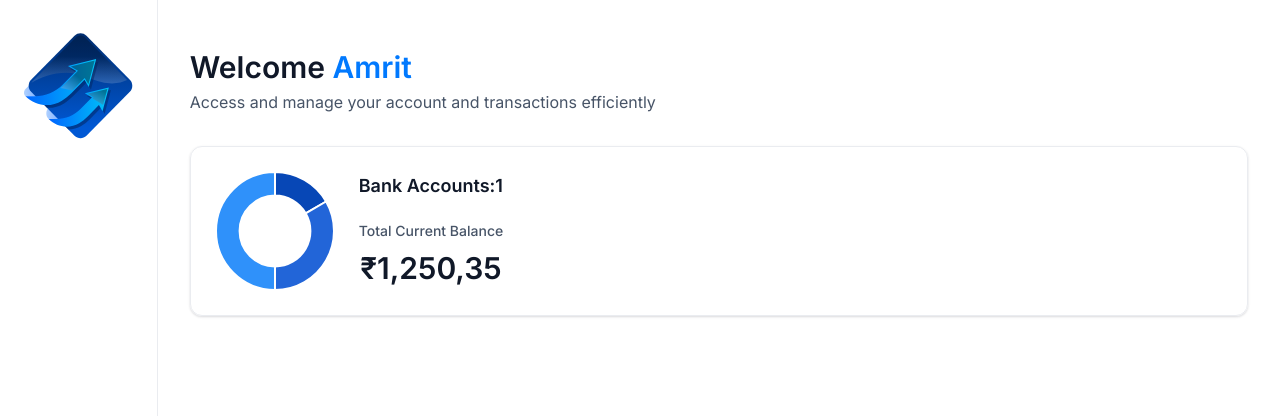
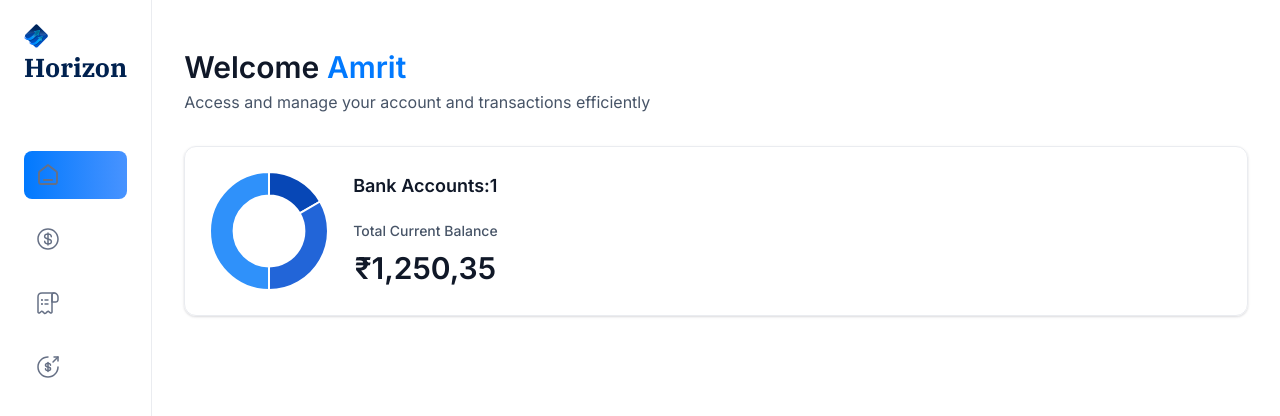
Before and after one commit to amrit1004/horizon, a Next.js app: page / in a window 1280 px wide. Shown: the top 416 px of the page. Built offline with nearby package versions, Linux system fonts and the light colour scheme.

Commit message:
till left Sidebar

```diff
--- a/components/Sidebar.tsx
+++ b/components/Sidebar.tsx
@@ -1,14 +1,32 @@
+'use client'
+import { sidebarLinks } from '@/constants'
+import { cn } from '@/lib/utils'
 import Image from 'next/image'
 import Link from 'next/link'
+import { usePathname } from 'next/navigation'
 import React from 'react'
 
 function Sidebar({user}: SiderbarProps) {
+  const pathname = usePathname()
   return (
     <section className='sidebar'>
         <nav className='flex flex-col gap-4'>
             <Link href= "/" className='mb-12 cursor-pointer items-center gap-2'>
-            <Image src= '/icons/logo.svg' width={34} height={34}alt='Horizon logo' className='size-[124px] max-xl:size-14'/>
+            <Image src= '/icons/logo.svg' width={34} height={34} alt='Horizon logo' className='size-[24px] max-xl:size-14'/>
+            <h1 className='sidebar-logo'>Horizon</h1>
             </Link>
+            {sidebarLinks.map((item)=>{
+              const isActive = pathname === item.route || pathname.startsWith(`${item.route}/`)
+              return (
+                <Link href={item.route} key = {item.label}
+                  className = {cn('sidebar-link' ,{'bg-bank-gradient':isActive})}>
+                    <div className="relative size-6">
+                    <Image src={item.imgURL} alt={item.label}  fill/>
+                    </div>
+                </Link>
+              )
+            }
+          )}
         </nav>
     </section>
   )
```
